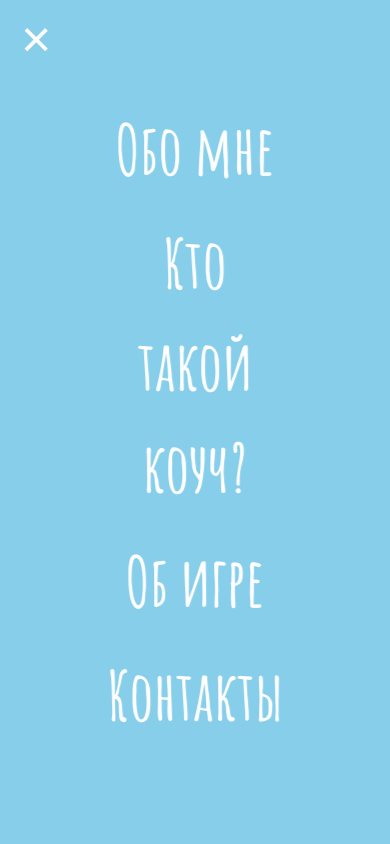
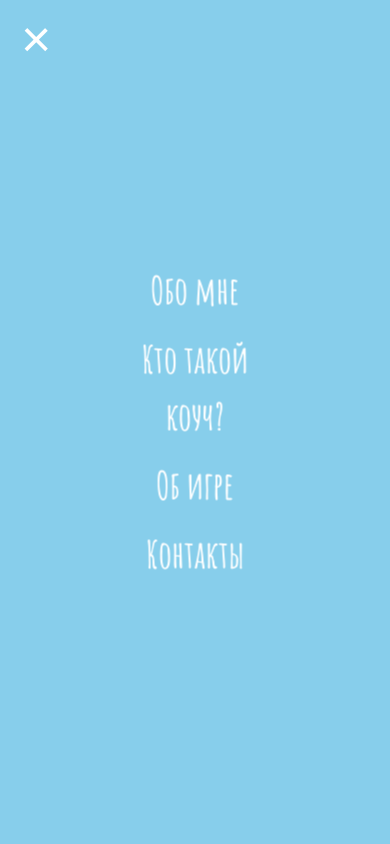
Before and after one commit to Nelieon/annawebsite.github.io, a plain HTML site: page index.html in a window 390 px wide. Both pictures are taken after a click on the button 37 px from the left and 37 px from the top of the page. Shown: the top 844 px of the page. Drawn offline with nearby package versions, Linux system fonts and the light colour scheme; a web font is replaced by a local one.

Commit message:
Все вроде как работает

```diff
--- a/css/style.css
+++ b/css/style.css
@@ -1,3 +1,39 @@
+Skip to content
+Search or jump to…
+
+Pull requests
+Issues
+Marketplace
+Explore
+
+@Nelieon
+Learn Git and GitHub without any code!
+Using the Hello World guide, you’ll start a branch, write comments, and open a pull request.
+
+
+Nelieon
+/
+annawebsite.github.io
+1
+0
+0
+Code
+Issues
+Pull requests
+Actions
+Projects
+Wiki
+Security
+Insights
+Settings
+annawebsite.github.io/css/style.css
+@Nelieon
+Nelieon css change
+Latest commit f161728 11 minutes ago
+ History
+ 1 contributor
+510 lines (492 sloc)  11.8 KB
+
 @charset "UTF-8";
 @import url(https://fonts.googleapis.com/css?family=Lusitana);
 
@@ -184,7 +220,7 @@ ul li {
   ul li {
     cursor: pointer;
     padding: 6px 20px;
-    font-size: 68px;
+    font-size: 38px;
   }
 }
 button {
@@ -508,3 +544,16 @@ article {
     border-radius: 0;
   }
 }
+© 2021 GitHub, Inc.
+Terms
+Privacy
+Security
+Status
+Docs
+Contact GitHub
+Pricing
+API
+Training
+Blog
+About
+10 results found.
--- /dev/null
+++ b/js/index.js
@@ -0,0 +1,3 @@
+$('button').on('click', function(){
+  $('body').toggleClass('open');
+});
```
